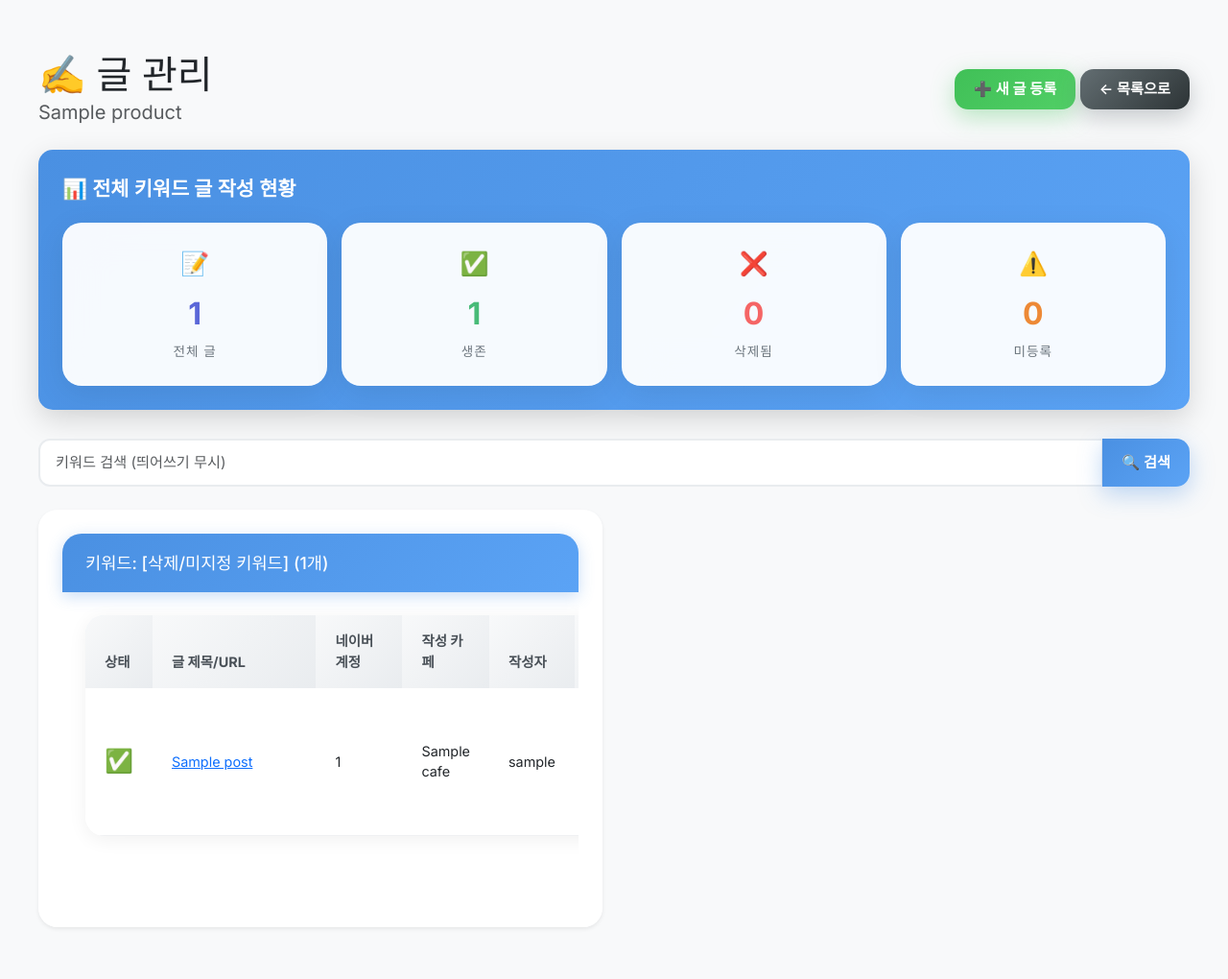
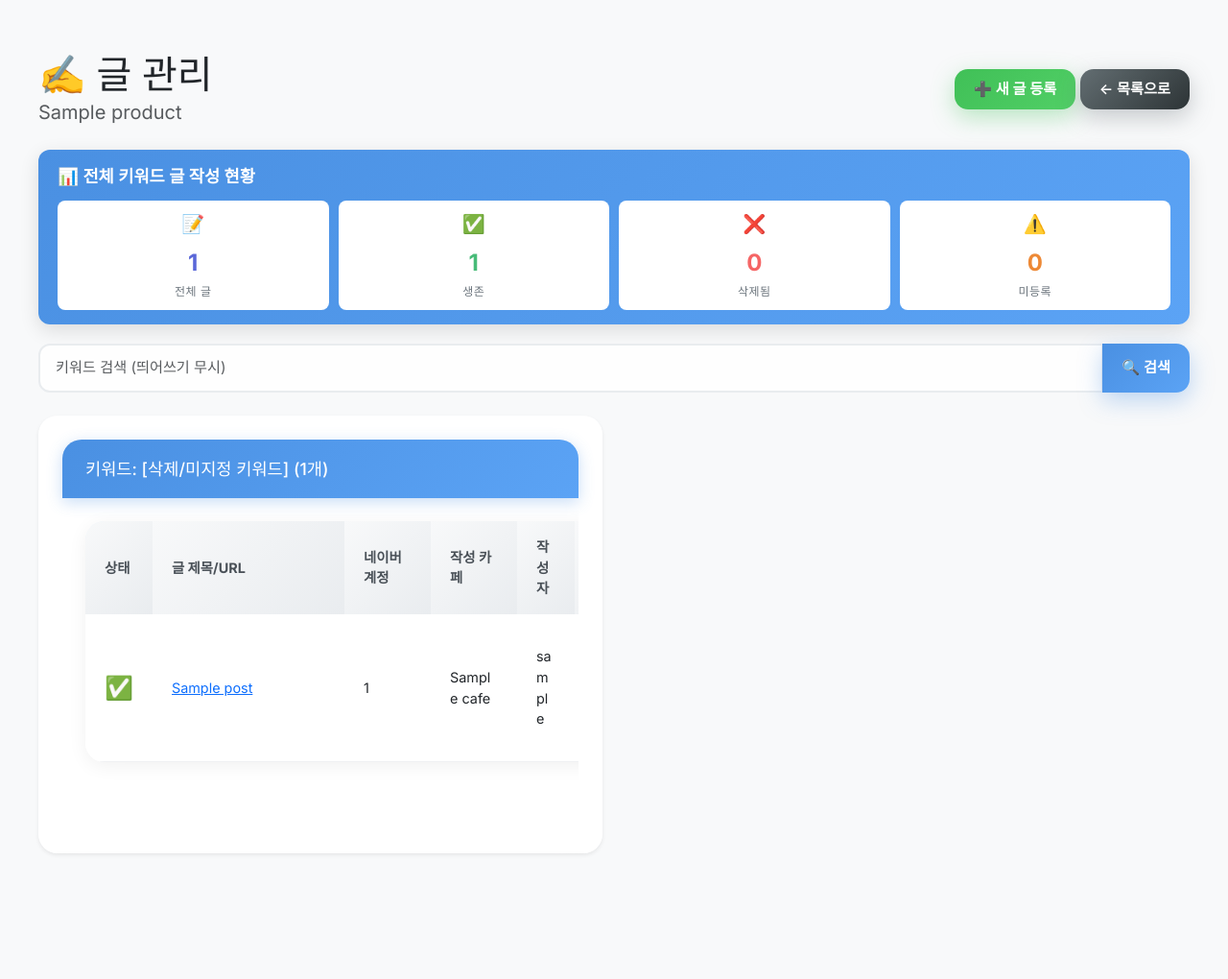
Before and after one commit to seehasung/SHS_Product_DB, a FastAPI app: page /marketing/product/posts/1 in a window 1280 px wide. Shown: the whole page at 96% size. After the commit the page ends 890 px from the top, so only its background shows below. Run offline with FastAPI, Linux system fonts and the light colour scheme; tables that the repository leaves empty hold one stand-in row (values such as "Sample post").

Commit message:
리뉴얼

```diff
--- a/templates/marketing_product_posts.html
+++ b/templates/marketing_product_posts.html
@@ -7,17 +7,17 @@
     /* 통계 대시보드 스타일 */
     .stats-dashboard {
         background: linear-gradient(135deg, #4A90E2 0%, #5BA3F5 100%);
-        border-radius: 15px;
-        padding: 25px;
-        margin-bottom: 30px;
-        box-shadow: 0 10px 30px rgba(0, 0, 0, 0.15);
+        border-radius: 12px;
+        padding: 15px 20px;
+        margin-bottom: 20px;
+        box-shadow: 0 6px 20px rgba(0, 0, 0, 0.12);
     }
 
     .stats-title {
         color: white;
-        font-size: 1.3rem;
+        font-size: 1.1rem;
         font-weight: 600;
-        margin-bottom: 20px;
+        margin-bottom: 12px;
         display: flex;
         align-items: center;
     }
@@ -26,34 +26,34 @@
         display: flex;
         justify-content: space-around;
         flex-wrap: wrap;
-        gap: 15px;
+        gap: 10px;
     }
 
     .stat-card {
         background: white;
-        border-radius: 10px;
-        padding: 15px 20px;
+        border-radius: 8px;
+        padding: 10px 15px;
         flex: 1;
-        min-width: 140px;
+        min-width: 120px;
         text-align: center;
         transition: transform 0.3s ease;
     }
 
     .stat-card:hover {
-        transform: translateY(-5px);
+        transform: translateY(-3px);
     }
 
     .stat-value {
-        font-size: 2rem;
+        font-size: 1.5rem;
         font-weight: bold;
-        margin-bottom: 5px;
+        margin-bottom: 3px;
     }
 
     .stat-label {
-        font-size: 0.85rem;
+        font-size: 0.75rem;
         color: #6c757d;
         text-transform: uppercase;
-        letter-spacing: 1px;
+        letter-spacing: 0.5px;
     }
 
     .stat-total { color: #5a67d8; }
@@ -62,11 +62,33 @@
     .stat-draft { color: #ed8936; }
 
     .stat-icon {
-        font-size: 1.5rem;
-        margin-bottom: 10px;
+        font-size: 1.2rem;
+        margin-bottom: 8px;
     }
 
     /* 모달 최대 높이 설정 및 스크롤 보장 */
+
+    /* 모달 스크롤 개선 - 락 방지 */
+    .modal {
+        overflow-x: hidden !important;
+        overflow-y: auto !important;
+    }
+
+    .modal-open {
+        overflow: auto !important; /* ✅ hidden → auto */
+        padding-right: 0 !important;
+    }
+
+    body.modal-open {
+        overflow: auto !important; /* ✅ 스크롤 가능하게 */
+    }
+
+    /* 모달 내부 스크롤 */
+    .modal-body {
+        max-height: calc(100vh - 250px);
+        overflow-y: auto;
+    }
+
     .modal-dialog-scrollable .modal-body {
         max-height: calc(100vh - 200px) !important;
         overflow-y: auto !important;
@@ -395,6 +417,25 @@
         transform: scale(1.01);
     }
 
+
+    /* 테이블 셀 가로 표시 강제 */
+    .table tbody td,
+    .table thead th {
+        writing-mode: horizontal-tb !important;
+        text-orientation: mixed !important;
+        white-space: normal !important;
+        word-break: break-word !important;
+        vertical-align: middle !important;
+    }
+
+    /* 작성 카페 열 특별 처리 */
+    .table tbody td:nth-child(4) {
+        max-width: 200px;
+        white-space: nowrap;
+        overflow: hidden;
+        text-overflow: ellipsis;
+    }
+
     .table tbody td {
         padding: 16px 20px;
         vertical-align: middle;
@@ -548,19 +589,17 @@
 
     /* 통계 카드 - index.html 스타일 */
     .stat-card {
-        background: rgba(255, 255, 255, 0.95);
-        backdrop-filter: blur(20px);
-        border: 1px solid rgba(255, 255, 255, 0.3);
-        border-radius: 20px;
-        padding: 24px;
-        box-shadow: 0 8px 32px rgba(0, 0, 0, 0.08);
-        transition: all 0.4s cubic-bezier(0.4, 0, 0.2, 1);
-        animation: fadeInUp 0.8s ease-out;
+        background: white;
+        border-radius: 8px;
+        padding: 10px 15px;
+        flex: 1;
+        min-width: 120px;
+        text-align: center;
+        transition: transform 0.3s ease;
     }
 
     .stat-card:hover {
-        transform: translateY(-8px) scale(1.01);
-        box-shadow: 0 16px 48px rgba(0, 0, 0, 0.15);
+        transform: translateY(-3px);
     }
 
     /* 반응형 */
--- a/templates/view_logs.html
+++ b/templates/view_logs.html
@@ -5,7 +5,7 @@
 {{ super() }}
 <style>
     body {
-        background: linear-gradient(135deg, #4A90E2 0%, #5BA3F5 100%);
+        background: linear-gradient(135deg, #ffffffff 0%, #ffffffff 100%);
         min-height: 100vh;
     }
 
```
Also changed, not shown: templates/admin_users_bootstrap.html (+64 -0 lines), templates/base.html (+65 -0 lines), templates/marketing_cafe.html (+64 -0 lines).
